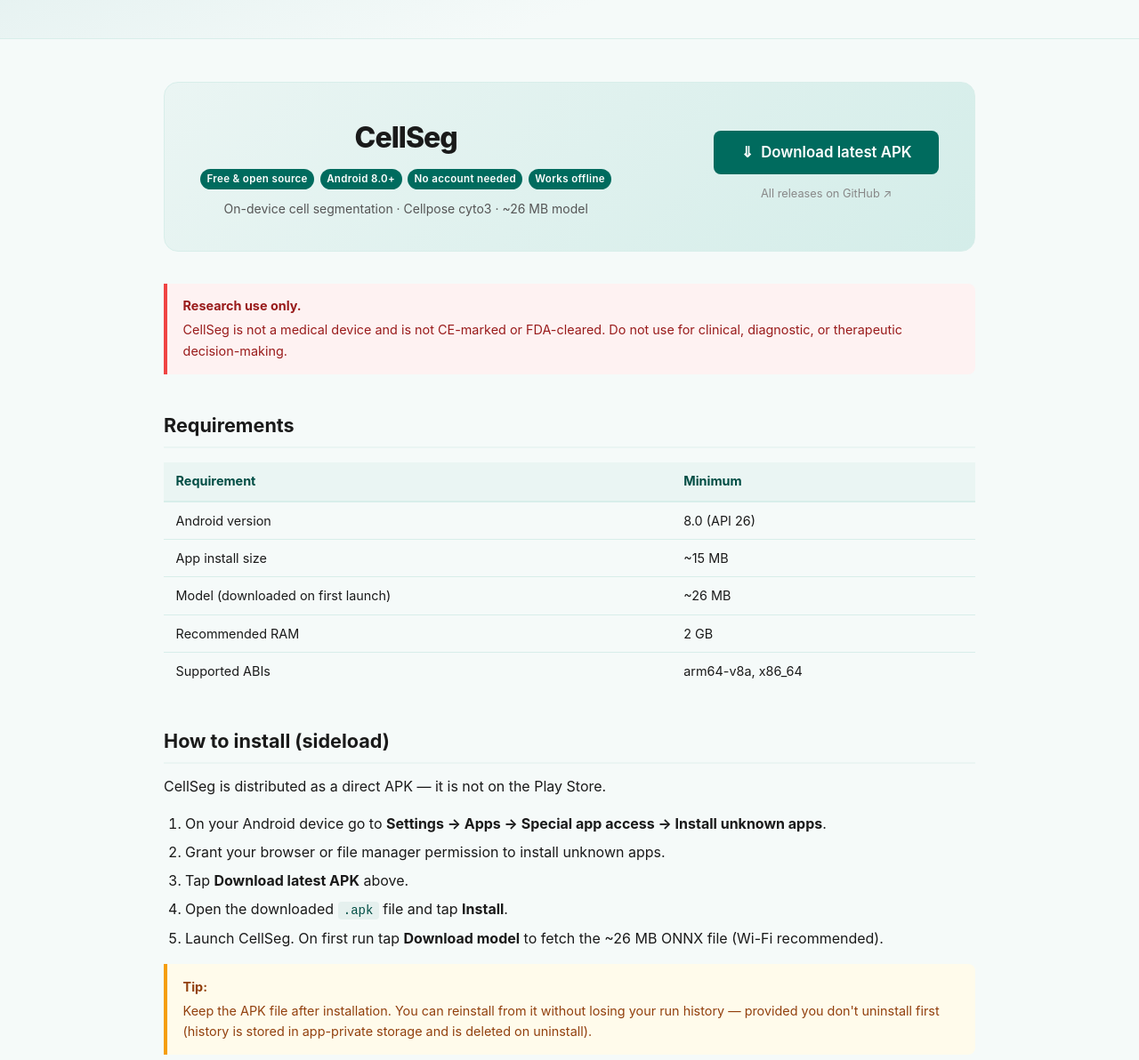
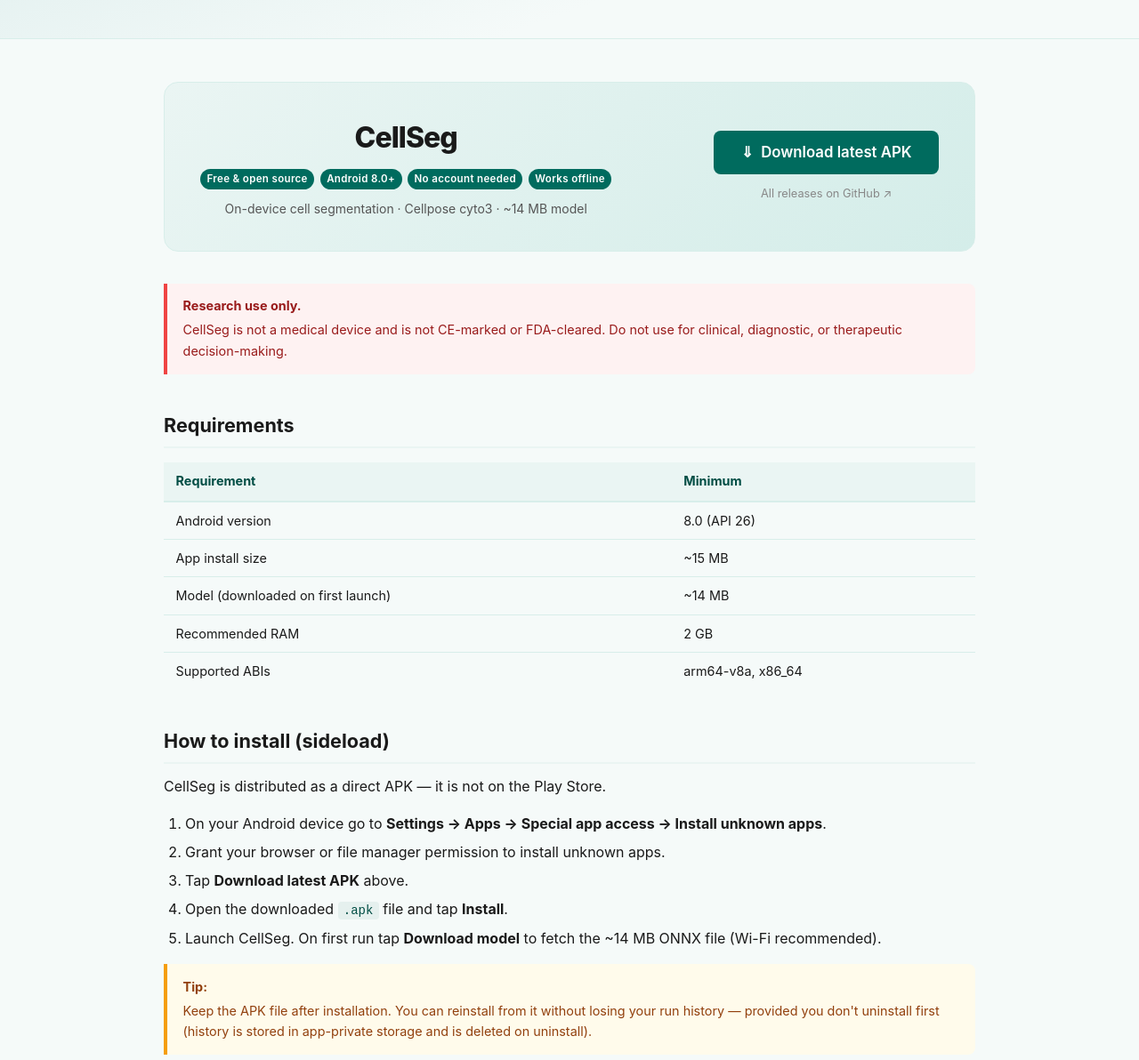
Before and after one commit to lynchaos/cellseg-site, a Jekyll site: the page built from download.md, in a window 1280 px wide and 1400 px high. Shown: the part 208-1400 px from the top of the window at 89% size. Built offline with Jekyll 4.4.1, drawn with Linux system fonts in a browser that asks for light colours.

Commit message:
docs: correct model size from ~26 MB to ~14 MB across surfaces

```diff
--- a/download.md
+++ b/download.md
@@ -10,7 +10,7 @@ description: Download the latest CellSeg APK for Android 8.0 (API 26) and later.
 <div class="download-hero-info">
 <div class="app-name">CellSeg</div>
 <div class="app-badges"><span class="badge">Free &amp; open source</span><span class="badge">Android 8.0+</span><span class="badge">No account needed</span><span class="badge">Works offline</span></div>
-<div class="app-meta">On-device cell segmentation &middot; Cellpose cyto3 &middot; ~26 MB model</div>
+<div class="app-meta">On-device cell segmentation &middot; Cellpose cyto3 &middot; ~14 MB model</div>
 </div>
 <div class="download-hero-actions">
 <a class="btn btn-primary btn-lg" href="https://github.com/lynchaos/CellSeg/releases/latest" target="_blank" rel="noopener noreferrer">&#8659;&nbsp; Download latest APK</a>
@@ -30,7 +30,7 @@ Do not use for clinical, diagnostic, or therapeutic decision-making.
 |---|---|
 | Android version | 8.0 (API 26) |
 | App install size | ~15 MB |
-| Model (downloaded on first launch) | ~26 MB |
+| Model (downloaded on first launch) | ~14 MB |
 | Recommended RAM | 2 GB |
 | Supported ABIs | arm64-v8a, x86\_64 |
 
@@ -42,7 +42,7 @@ CellSeg is distributed as a direct APK — it is not on the Play Store.
 2. Grant your browser or file manager permission to install unknown apps.
 3. Tap **Download latest APK** above.
 4. Open the downloaded `.apk` file and tap **Install**.
-5. Launch CellSeg. On first run tap **Download model** to fetch the ~26 MB ONNX file (Wi-Fi recommended).
+5. Launch CellSeg. On first run tap **Download model** to fetch the ~14 MB ONNX file (Wi-Fi recommended).
 
 <div class="note">
 <strong>Tip:</strong> Keep the APK file after installation.
```
Also changed, not shown: docs/index.md (+2 -2 lines), index.md (+2 -2 lines), privacy.md (+1 -1 lines).
